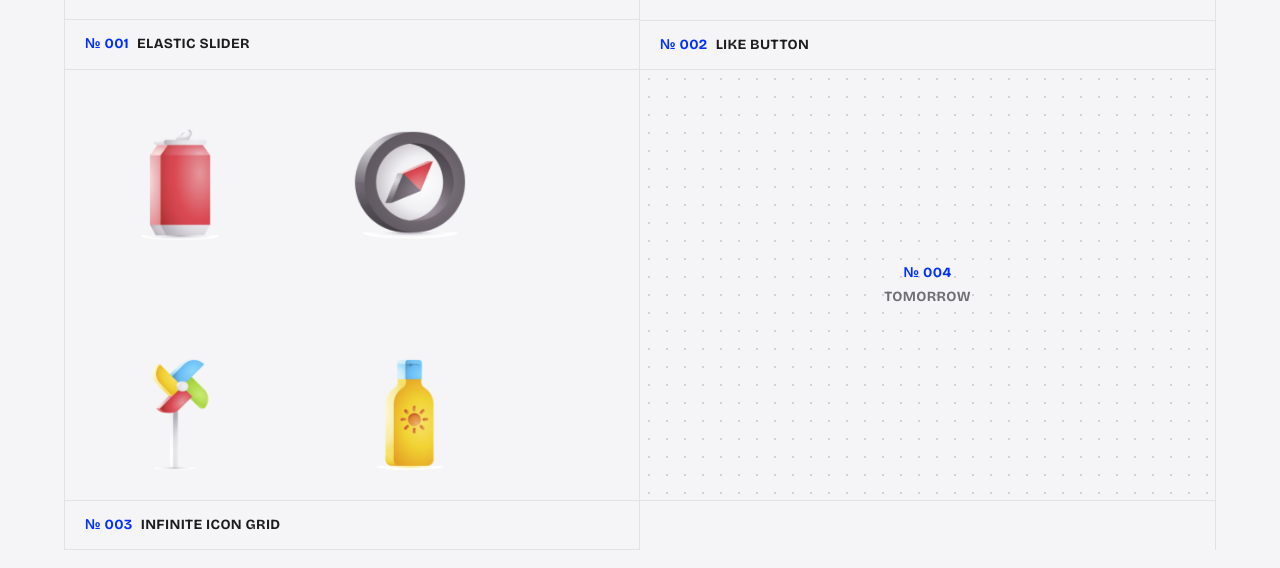
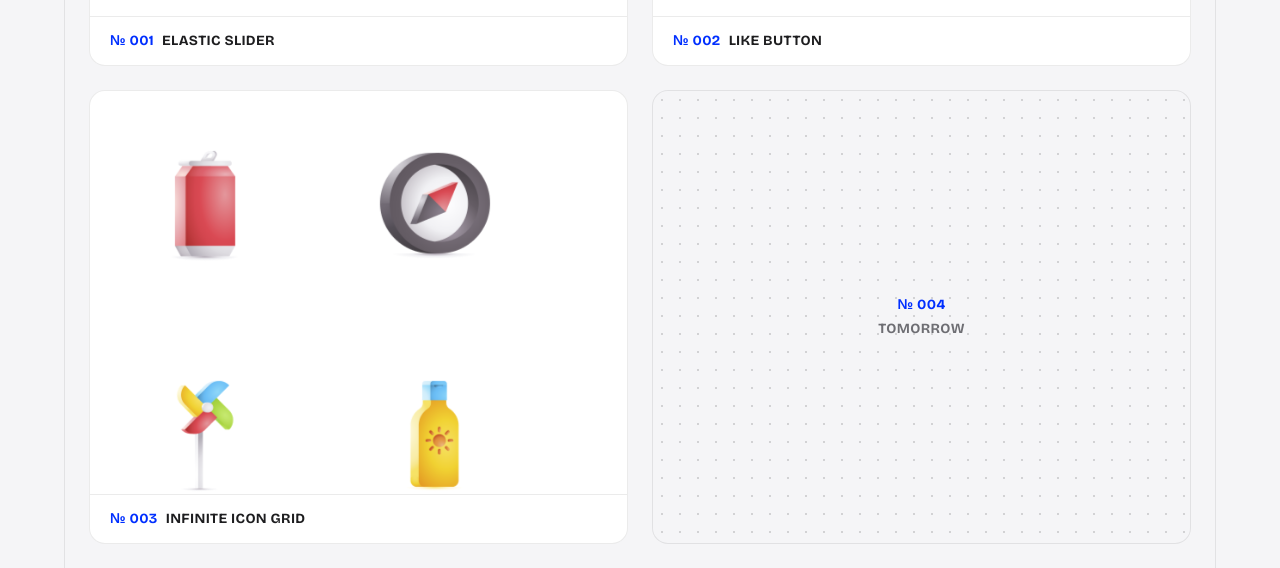
Before and after one commit to sj9911/1iad, a Next.js app: page /v2 in a window 1280 px wide. Shown: the part 974-1542 px from the top of the page. Built offline with nearby package versions, Linux system fonts and the light colour scheme; no server answers.

Commit message:
Gallery: rounded cards instead of Swiss grid cells

```diff
--- a/src/app/v2/page.tsx
+++ b/src/app/v2/page.tsx
@@ -164,14 +164,12 @@ export default async function V2() {
         <span aria-hidden="true" className="absolute left-[-5.4px] top-[-5.4px] z-10 size-[11.8px] rounded-[2.5px] border border-[var(--hairline-solid)] bg-background" />
         <span aria-hidden="true" className="absolute right-[-5.4px] top-[-5.4px] z-10 size-[11.8px] rounded-[2.5px] border border-[var(--hairline-solid)] bg-background" />
 
-        <div className="grid sm:grid-cols-2">
+        <div className="grid gap-6 p-6 sm:grid-cols-2">
           {interactions.map(
-            ({ slug, day, title, Component, StageComponent }, i) => (
+            ({ slug, day, title, Component, StageComponent }) => (
               <div
                 key={slug}
-                className={`group relative border-b border-hairline ${
-                  i % 2 === 0 ? "sm:border-r" : ""
-                }`}
+                className="group relative overflow-hidden rounded-2xl border border-hairline bg-surface"
               >
                 <div className="relative flex aspect-[4/3] items-center justify-center px-10">
                   {StageComponent ? <StageComponent /> : <Component />}
@@ -195,7 +193,7 @@ export default async function V2() {
           )}
           {/* tomorrow's slot */}
           <div
-            className="font-bricolage flex aspect-[4/3] flex-col items-center justify-center gap-1 border-b border-hairline"
+            className="font-bricolage flex flex-col items-center justify-center gap-1 rounded-2xl border border-hairline"
             style={{
               backgroundImage:
                 "radial-gradient(circle, var(--dot) 1.25px, transparent 1.25px)",
```
